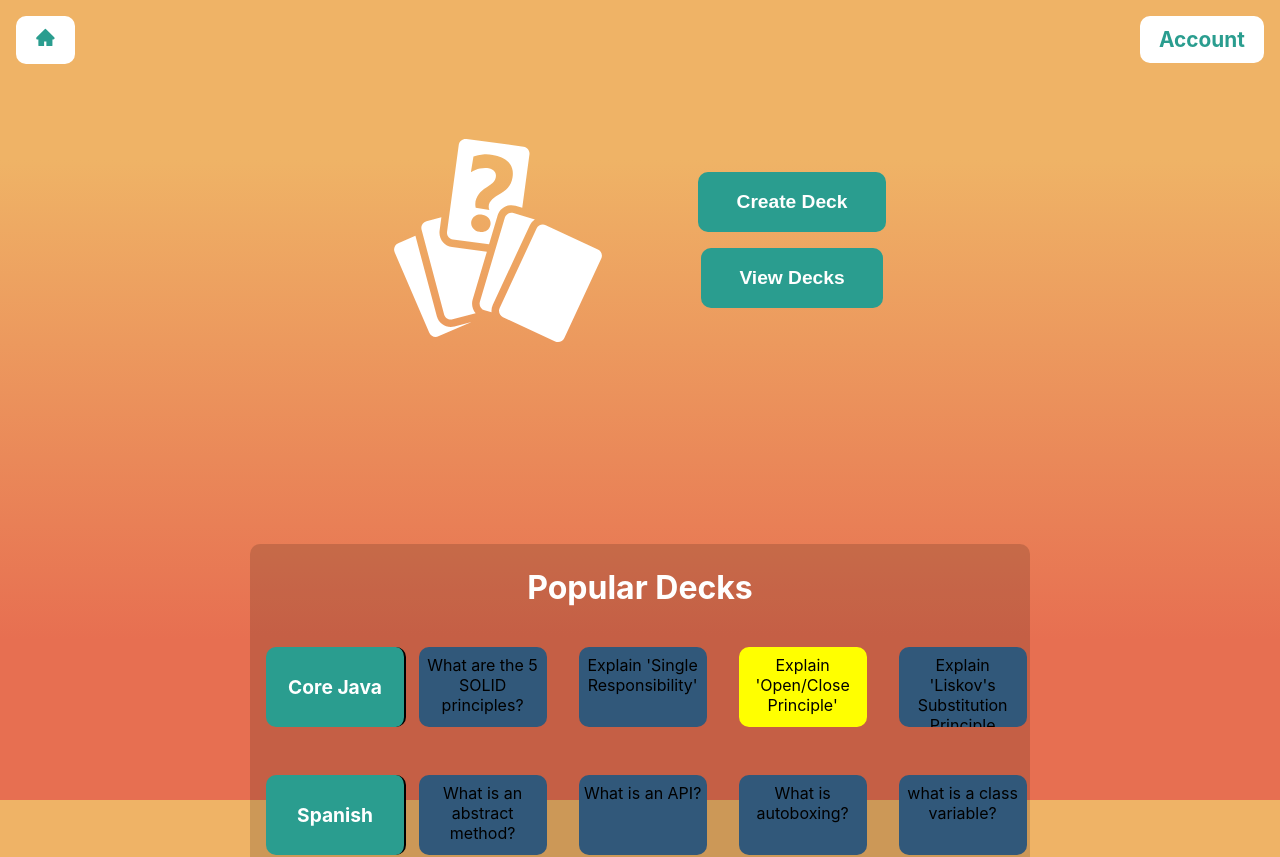
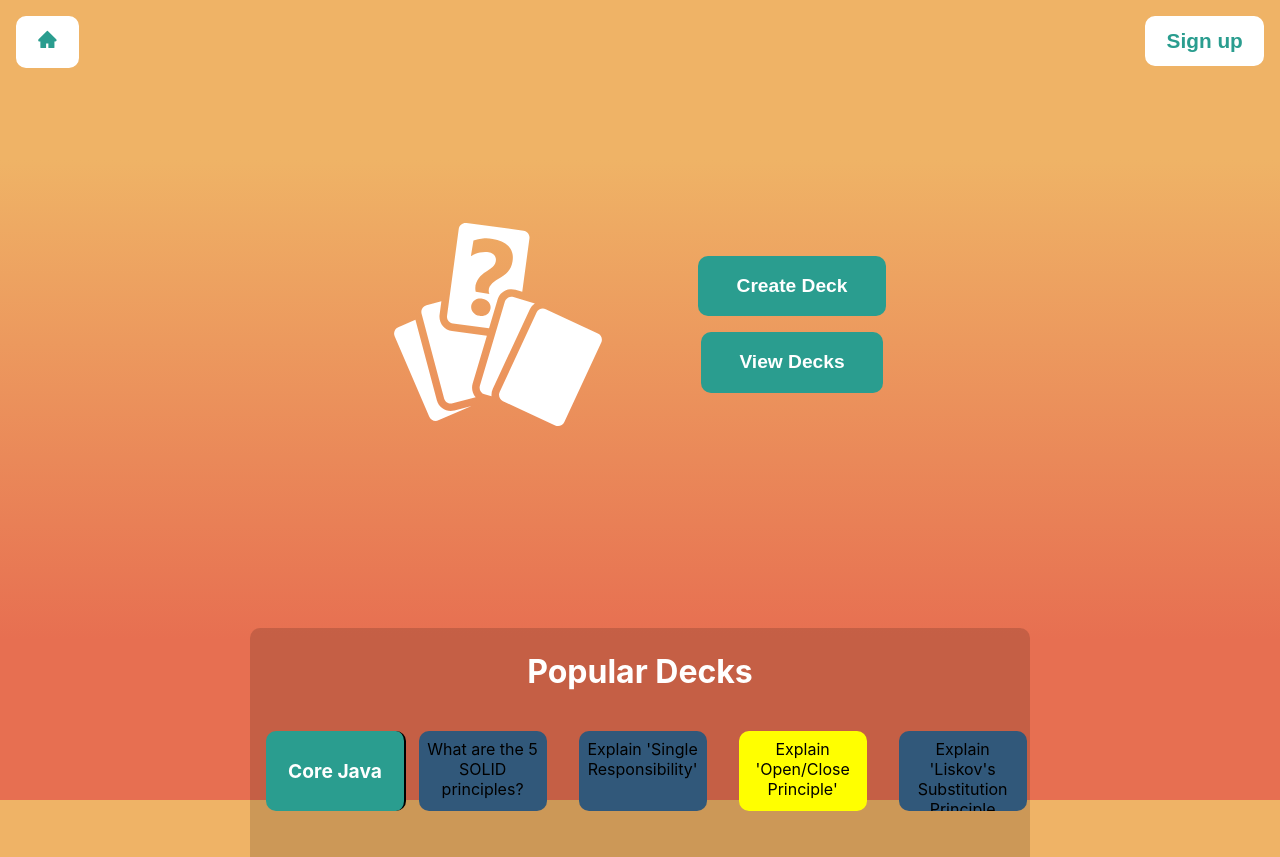
Before and after one commit to michael-mcmasters/Notecards, a React (Create React App) app: page / in a window 1280 px wide. Shown: the top 857 px of the page. Built offline with nearby package versions, Linux system fonts and the light colour scheme.

Commit message:
Change Account to Sign Up. Refactor CSS to use styled-component

```diff
--- a/src/components/reusable/navbar/Navbar.js
+++ b/src/components/reusable/navbar/Navbar.js
@@ -7,51 +7,62 @@
 const NavbarTwo = () => {
   const theme = useContext(ColorThemeContext);
 
-  // Can't override <Link>'s default styling with styled-component CSS. So must use inline styling instead.
   return (
     <Container>
 
-      <Link to="/">
+      <StyledLink theme={theme} to="/">
         <Home theme={theme}>
-          <AiFillHome style={{ color: theme.secBtnText, textDecoration: 'none' }} />
+          <AiFillHome />
         </Home>
-      </Link>
-      <Account theme={theme}>
-        <Link to="/account" style={{ color: theme.secBtnText, textDecoration: 'none' }}>
-          Account
-      </Link>
+      </StyledLink>
+
+      <StyledLink theme={theme} to="/account">
+        <Account theme={theme}>
+          Sign up
       </Account>
+      </StyledLink>
+
     </Container>
   );
 };
 
+const StyledLink = styled(Link)`
+  text-decoration: none;
+`;
+
 const Container = styled.div`
-  margin: 6rem 0;
+  padding: 1rem;
+  position: sticky;
+  top: 0;
+  display: flex;
+  justify-content: space-between;
+  z-index: 5;
 `;
 
 const ButtonStyling = css`
-  margin: 1rem;
+  color: ${props => props.theme.secBtnText};
   padding: 0.7rem 1.2rem;
   width: fit-content;
   background-color: ${props => props.theme.secBtnBG};
-  border: none;
   border-radius: 10px;
   font-size: 1.3rem;
   font-weight: bold;
   text-decoration: none;
-  position: fixed;
   cursor: pointer;
+  border: 2px solid ${props => props.theme.secBtnBG};;
+
+  &:focus, &:hover {
+    border: 2px solid ${props => props.theme.secBtnText};
+    outline: none;
+  }
 `;
 
-const Home = styled.div`
+const Home = styled.button`
   ${ButtonStyling};
-  top: 0;
 `;
 
-const Account = styled(Link)`
+const Account = styled.button`
   ${ButtonStyling};
-  right: 0;
-  top: 0;
 `;
 
 export default NavbarTwo;
```
